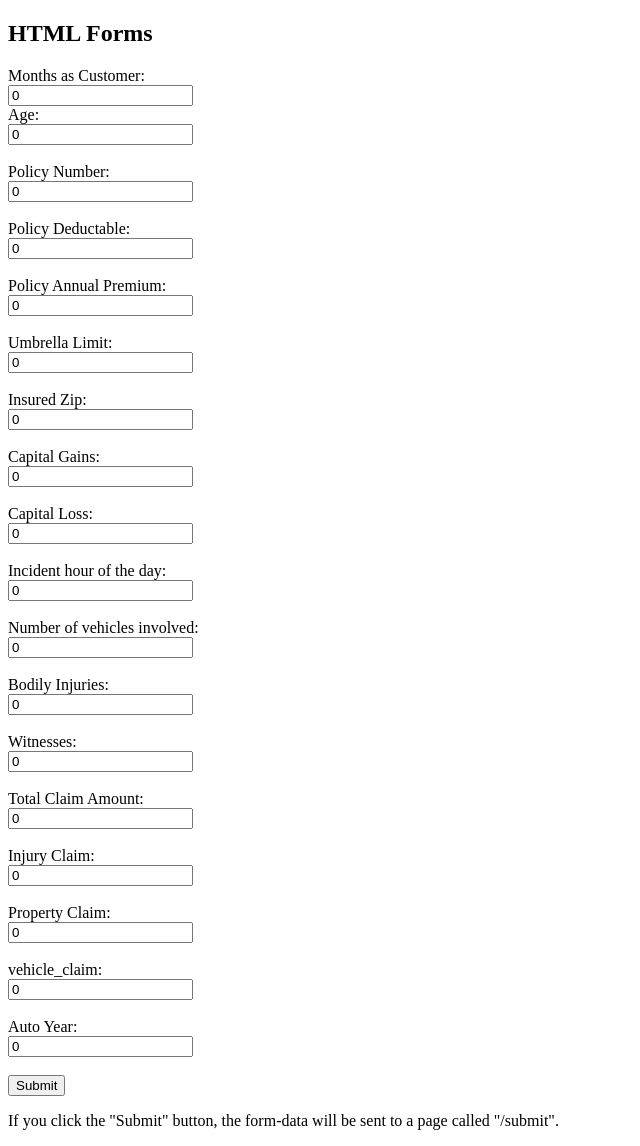
After one commit to the-horseman/Data-Prediction, a Flask app: page /Insinput in a window 1280 px wide. The commit adds this page. Shown: the whole page, without its empty margins (0-640 px from the left). Run offline with Flask 2, Linux system fonts and the light colour scheme.

Commit message:
Added insurance fraud detection

```diff
--- a/app.py
+++ b/app.py
@@ -33,6 +33,41 @@ def Winesubmit():
         ans = model.predict(test)
         return render_template("Wineprediction.html", result=ans[0])
 
+@app.route("/Insinput", methods=["POST", "GET"])
+def Insinput():
+    return render_template("Insinput.html")
+
+@app.route("/Inssubmit", methods=["POST", "GET"])
+def Inssubmit():
+    if request.method == "POST":
+        # 'incident_hour_of_the_day', 'number_of_vehicles_involved', 'bodily_injuries', 'witnesses',
+        # 'total_claim_amount', 'injury_claim', 'property_claim', 'vehicle_claim', 'auto_year']
+        months_as_customer = float(request.form['months_as_customer'])
+        age = float(request.form['age'])
+        policy_number = float(request.form['policy_number'])
+        policy_deductable = float(request.form['policy_deductable'])
+        policy_annual_premium = float(request.form['policy_annual_premium'])
+        umbrella_limit = float(request.form['umbrella_limit'])
+        insured_zip = float(request.form['insured_zip'])
+        capital_gains = float(request.form['capital-gains'])
+        capital_loss = float(request.form['capital-loss'])
+        incident_hour_of_the_day = float(request.form['incident_hour_of_the_day'])
+        number_of_vehicles_involved = float(request.form['number_of_vehicles_involved'])
+        bodily_injuries = float(request.form['bodily_injuries'])
+        witnesses = float(request.form['witnesses'])
+        total_claim_amount = float(request.form['total_claim_amount'])
+        injury_claim = float(request.form['injury_claim'])
+        property_claim = float(request.form['property_claim'])
+        vehicle_claim = float(request.form['vehicle_claim'])
+        auto_year = float(request.form['auto_year'])
+        test = [[months_as_customer, age, policy_number, policy_deductable, policy_annual_premium,
+        umbrella_limit, insured_zip, capital_gains, capital_loss, incident_hour_of_the_day,
+        number_of_vehicles_involved, bodily_injuries, witnesses, total_claim_amount, injury_claim,
+        property_claim, vehicle_claim, auto_year]]
+        model = pickle.load(open("Insurance Fraud Prediction\Insurance_Fraud_model.pkl","rb"))
+        test = np.array(test)
+        ans = model.predict(test)
+        return render_template("Insprediction.html", result=ans[0])
 
 
 if __name__ == "__main__":
--- /dev/null
+++ b/templates/Insinput.html
@@ -0,0 +1,50 @@
+<!DOCTYPE html>
+<html>
+<body>
+
+<h2>HTML Forms</h2>
+<!-- 'witnesses', 'total_claim_amount', 'injury_claim', 'property_claim', 'vehicle_claim', 'auto_year'] -->
+<form action="/Inssubmit" method='post'>
+  <label for="months as customer">Months as Customer:</label><br>
+  <input type="text" id="months_as_customer" name="months_as_customer" value="0"><br>
+  <label for="age">Age:</label><br>
+  <input type="text" id="age" name="age" value="0"><br><br>
+  <label for="policy_number">Policy Number:</label><br>
+  <input type="text" id="policy_number" name="policy_number" value="0"><br><br>
+  <label for="policy_deductable">Policy Deductable:</label><br>
+  <input type="text" id="policy_deductable" name="policy_deductable" value="0"><br><br>
+  <label for="policy_annual_premium">Policy Annual Premium:</label><br>
+  <input type="text" id="policy_annual_premium" name="policy_annual_premium" value="0"><br><br>
+  <label for="umbrella_limit">Umbrella Limit:</label><br>
+  <input type="text" id="umbrella_limit" name="umbrella_limit" value="0"><br><br>
+  <label for="insured_zip">Insured Zip:</label><br>
+  <input type="text" id="insured_zip" name="insured_zip" value="0"><br><br>
+  <label for="capital-gains">Capital Gains:</label><br>
+  <input type="text" id="capital-gains" name="capital-gains" value="0"><br><br>
+  <label for="capital-loss">Capital Loss:</label><br>
+  <input type="text" id="capital-loss" name="capital-loss" value="0"><br><br>
+  <label for="incident_hour_of_the_day">Incident hour of the day:</label><br>
+  <input type="text" id="incident_hour_of_the_day" name="incident_hour_of_the_day" value="0"><br><br>
+  <label for="number_of_vehicles_involved">Number of vehicles involved:</label><br>
+  <input type="text" id="number_of_vehicles_involved" name="number_of_vehicles_involved" value="0"><br><br>
+  <label for="bodily_injuries">Bodily Injuries:</label><br>
+  <input type="text" id="bodily_injuries" name="bodily_injuries" value="0"><br><br>
+  <label for="witnesses">Witnesses:</label><br>
+  <input type="text" id="witnesses" name="witnesses" value="0"><br><br>
+  <label for="total_claim_amount">Total Claim Amount:</label><br>
+  <input type="text" id="total_claim_amount" name="total_claim_amount" value="0"><br><br>
+  <label for="injury_claim">Injury Claim:</label><br>
+  <input type="text" id="injury_claim" name="injury_claim" value="0"><br><br>
+  <label for="property_claim">Property Claim:</label><br>
+  <input type="text" id="property_claim" name="property_claim" value="0"><br><br>
+  <label for="vehicle_claim">vehicle_claim:</label><br>
+  <input type="text" id="vehicle_claim" name="vehicle_claim" value="0"><br><br>
+  <label for="auto_year">Auto Year:</label><br>
+  <input type="text" id="auto_year" name="auto_year" value="0"><br><br>
+  <input type="submit" value="Submit">
+</form>
+
+<p>If you click the "Submit" button, the form-data will be sent to a page called "/submit".</p>
+
+</body>
+</html>
--- a/templates/choice.html
+++ b/templates/choice.html
@@ -8,7 +8,7 @@
        <input type="submit"/>
      </form>
      <p>Select for Insurance Fraud Detection (Not yet working)</p>
-     <form method="POST" action="/Insuranceinput">
+     <form method="POST" action="/Insinput">
       <input type="submit"/>
     </form>
     </body>
```
Also changed, not shown: templates/Insprediction.html (added, +9 -0 lines), 1 other file.
